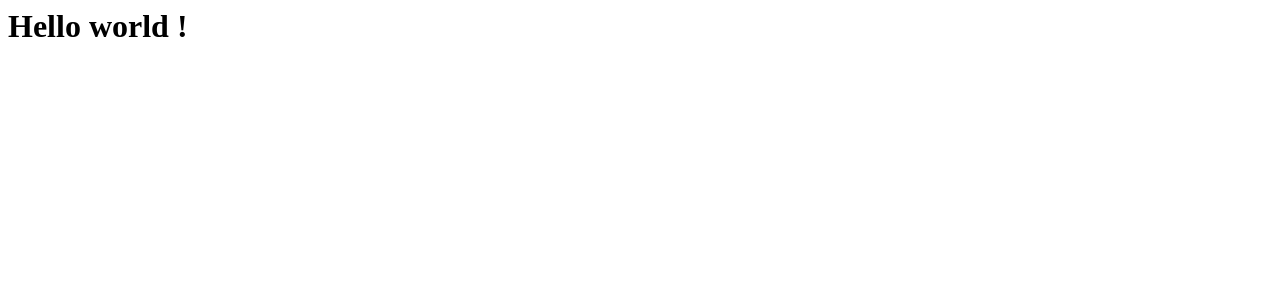
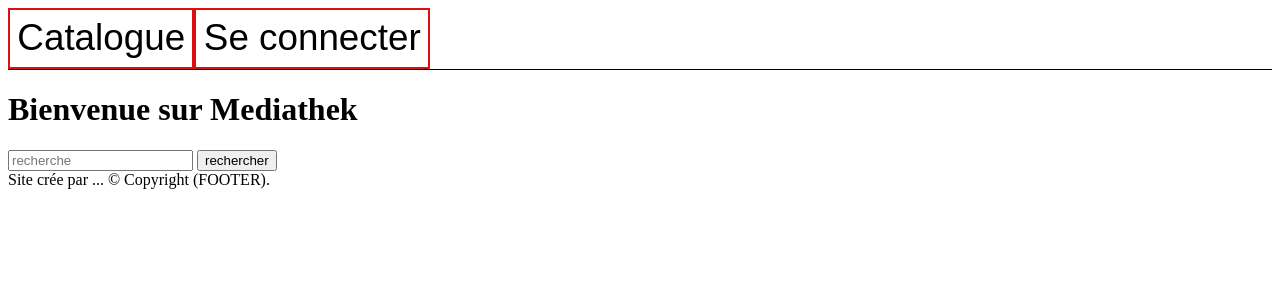
Before and after one commit to esomly19/Atelier_Mediathek, a PHP site: template MediaNet-Usagers/src/Views/Accueil.html.twig in a window 1280 px wide. Shown: the top 300 px of the page. Run offline with PHP 8.4, Linux system fonts and the light colour scheme; the template is opened without the code that fills it, so the values that code supplies are empty; some libraries are stand-ins or nearby versions.

Commit message:
ajout page d'accueil usagers

```diff
--- a/MediaNet-Usagers/src/Views/Accueil.html.twig
+++ b/MediaNet-Usagers/src/Views/Accueil.html.twig
@@ -1,5 +1,15 @@
+{% extends 'Interface.html.twig' %}
+
+{% block stylesheets %}
+        <link href="../../src/css/accueil.css" type="text/css" rel="stylesheet" />
+{% endblock %}
+
 {% block content %}
-        <h1>Hello world ! </h1>
+        <h1>Bienvenue sur Mediathek</h1>
 
+        <div class="recherche">
+                <input type=text placeholder="recherche"></input>
+                <button type=submit>rechercher</button>
+       </div>
 
 {% endblock %}
--- /dev/null
+++ b/MediaNet-Usagers/src/Views/Interface.html.twig
@@ -0,0 +1,54 @@
+<!DOCTYPE html>
+<html>
+    <head>
+    {% block head %}
+    <link href="../../src/css/interface.css" type="text/css" rel="stylesheet" />
+    {% block stylesheets %}
+
+    {% endblock %}
+        <title>{% block title %}{% endblock %} Mediathek </title>
+    {% endblock %}
+    </head>
+    <body>
+
+      <div id="header">
+        {% block header %}
+        <div class="navbar">
+            <div class="navLeft">
+                <button id="1" class="boutton">Catalogue</button>
+            </div>
+
+            <div class=""></div>
+
+            {% if condition %}
+
+            <div class="navRight">
+                <button  id="3" class="boutton"> mes emprunts / mes retours</button>
+
+                <button  id="4" class="boutton">mon profils</button>
+            </div>
+
+
+
+            {% else %}
+            <div class="navRight">
+                <button  id="2"  class="boutton"><span>Se connecter</span></button>
+            </div>
+
+
+            {% endif %}
+
+        </div>
+        {% endblock %}
+      </div>
+
+        <div id="content">{% block content %}{% endblock %}</div>
+
+        <div id="footer">
+            {% block footer %}
+                Site crée par ...
+                &copy; Copyright (FOOTER)</a>.
+            {% endblock %}
+        </div>
+    </body>
+</html>
--- /dev/null
+++ b/MediaNet-Usagers/src/css/interface.css
@@ -0,0 +1,41 @@
+.boutton {
+  background-color: #db1111;
+  color: black;
+  border-color: #db1111;
+  background-color: white;
+  border: 2px solid #db1111;
+  font-size: 2.3em;
+  padding: 0.2em;
+}
+
+.navbar {
+  width: 100%;
+  margin: 0 0 1.6%;
+  display: flex;
+  flex-wrap: wrap;
+  border-bottom: solid 1px;
+}
+
+.nav_left {
+  box-sizing: border-box;
+  display: block;
+  margin-right: 1.6%;
+  padding: 1em;
+}
+.row .nav_left:last-of-type {
+  margin-right: 0;
+}
+
+.nav_right {
+  display: flex;
+  justify-content: flex-end;
+  box-sizing: border-box;
+  display: block;
+  margin-right: 1.6%;
+  padding: 1em;
+}
+.row .nav_right:last-of-type {
+  margin-right: 0;
+}
+
+/*# sourceMappingURL=interface.css.map */
--- /dev/null
+++ b/MediaNet-Usagers/src/scss/_bouton.scss
@@ -0,0 +1,33 @@
+@mixin couleurbouton($couleur) {
+    background-color: $couleur;
+    color: darken($couleur,60%);
+    border-color: $couleur;
+}
+
+@mixin taillebouton($taille){
+    @if $taille == small {
+        font-size: 1.3em;
+        padding :0.1em;
+    }@else if $taille == medium{
+        font-size: 2.3em;
+        padding :0.2em;
+    }@else if $taille == large{
+        font-size: 3.5em;
+        padding : 0.4em;
+    }
+}
+
+@mixin stylebouton($style,$couleur,$taille){
+
+    @if $style == classic {
+        @include couleurbouton($couleur);
+    }@else if $style == flat{
+        @include couleurbouton($couleur);
+        border-radius: 15px;
+    }@else if $style == outline{
+        @include couleurbouton($couleur);
+        background-color: white;
+        border: 2px solid $couleur;
+    }
+    @include taillebouton($taille);
+}
--- /dev/null
+++ b/MediaNet-Usagers/src/scss/_grid.scss
@@ -0,0 +1,21 @@
+@mixin dimension($column,$columns,$gutter-width) {
+	$column-width: (100% - (($columns - 1) * $gutter-width))/$columns;
+	width: ($column * $column-width) + (($column - 1) * $gutter-width);
+}
+
+@mixin row() {
+	width: 100%;
+	margin: 0 0 $gutter-width;
+	display:flex;
+	flex-wrap:wrap;
+}
+
+@mixin col() {
+	box-sizing: border-box;
+	display: block;
+	margin-right: $gutter-width;
+	padding: 1em;
+	.row &:last-of-type {
+		margin-right: 0;
+	}
+}
--- /dev/null
+++ b/MediaNet-Usagers/src/scss/_navbar.scss
@@ -0,0 +1,12 @@
+@mixin navcouleur($couleur)
+{
+    background-color : $couleur;
+    :hover{
+        background-color:darken($couleur,70%);
+        color : lighten($couleur,70%);
+    }
+}
+
+@mixin justify($justify) {
+    justify-content: $justify;
+}
--- /dev/null
+++ b/MediaNet-Usagers/src/scss/interface.scss
@@ -0,0 +1,46 @@
+@import '_bouton.scss';
+@import '_navbar.scss';
+@import '_grid.scss';
+
+$blanc_mais_pas_vraiment : rgb(190, 229, 236);
+$rouge : rgb(219, 17, 17);
+$noir : black;
+
+//variable bouton
+    //le style
+    $s_classic : classic;
+    $s_flat : flat;
+    $s_outline: outline;
+
+    //la taille
+    $t_small : small;
+    $t_medium : medium;
+    $t_large : large;
+
+//variable navbar concerne la position
+$centre : center;
+$gauche : flex-start;
+$droite : flex-end;
+
+//variable grid
+$columns: 12;
+$gutter-width: 1.6%;
+
+.boutton{
+    @include stylebouton($s_outline,$rouge,$t_medium);
+}
+
+.navbar{
+    @include row();
+    border-bottom: solid 1px;
+}
+
+.nav_left{
+    @include col();
+}
+
+.nav_right{
+    display: flex;
+    @include justify($droite);
+    @include col();
+}
```
Also changed, not shown: MediaNet-Usagers/src/config/config.inc.php (added, +17 -0 lines), MediaNet-Usagers/src/css/accueil.css (added), 1 other file.
